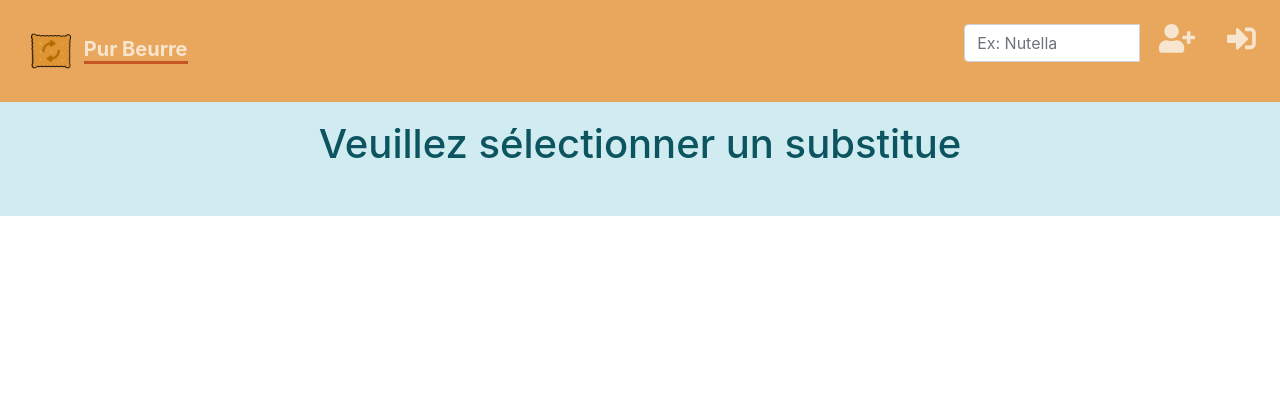
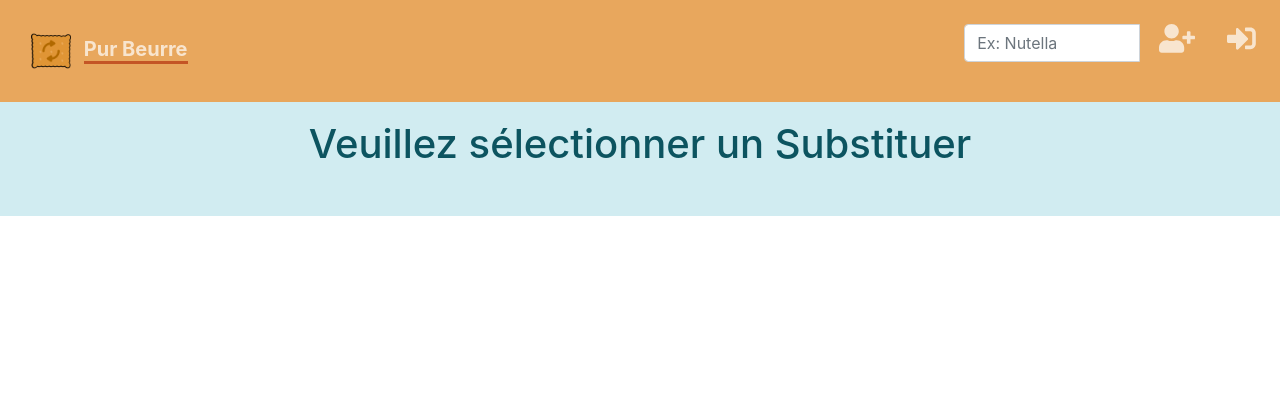
Before and after one commit to gaetangr/P8_pur_beurre, a Django app: template purbeurre/templates/products/product.html in a window 1280 px wide. Shown: the top 420 px of the page. Run offline with Django 3.2, Linux system fonts and the light colour scheme; the template is opened without the code that fills it, so the values that code supplies are empty; some libraries are stand-ins or nearby versions.

Commit message:
Fix typos

```diff
--- a/purbeurre/products/views.py
+++ b/purbeurre/products/views.py
@@ -78,7 +78,7 @@ class ProductDetailView(DetailView):
 
 
 def save_favorite(request):
-    """Save a substitue for a product and redirct user to
+    """Save a Substituer for a product and redirct user to
     the favoris view
 
     Args:
--- a/purbeurre/templates/pages/intro.html
+++ b/purbeurre/templates/pages/intro.html
@@ -51,7 +51,7 @@
                   class="btn btn-primary btn-xl js-scroll-trigger search-btn"
                   type="submit"
                 >
-                  Substituer
+                  Substituerr
                 </button>
               </div>
             </div>
--- a/purbeurre/templates/products/product.html
+++ b/purbeurre/templates/products/product.html
@@ -1,7 +1,7 @@
 {% extends "base.html" %}
 {% block content %}
 
-<h1 class="pt-5 mt-5 text-center alert-info pb-5">Veuillez sélectionner un substitue</h1>
+<h1 class="pt-5 mt-5 text-center alert-info pb-5">Veuillez sélectionner un Substituer</h1>
    <div class="row justify-content-center mt-5 mb-5">
 {% for product in product %}
 <div class="card-group ml-1 col-lg-3 col-md-6 d-flex justify-content-center">
```
Also changed, not shown: locale/fr/LC_MESSAGES/django.po.
